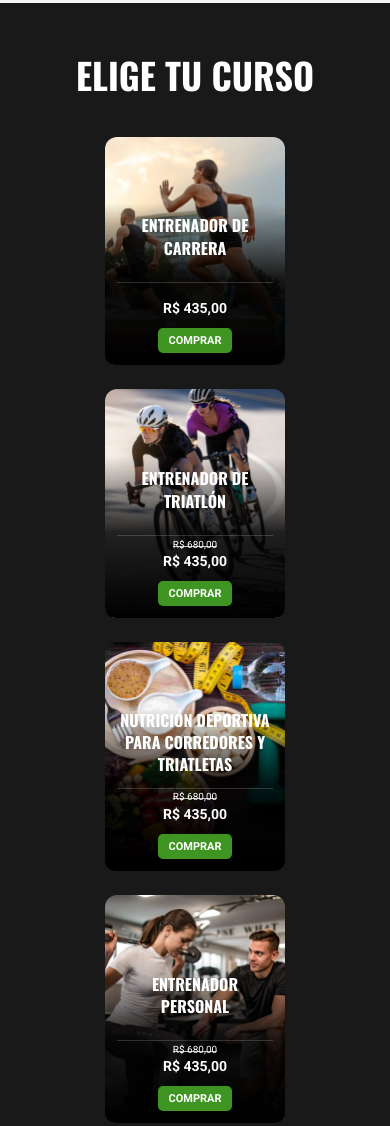
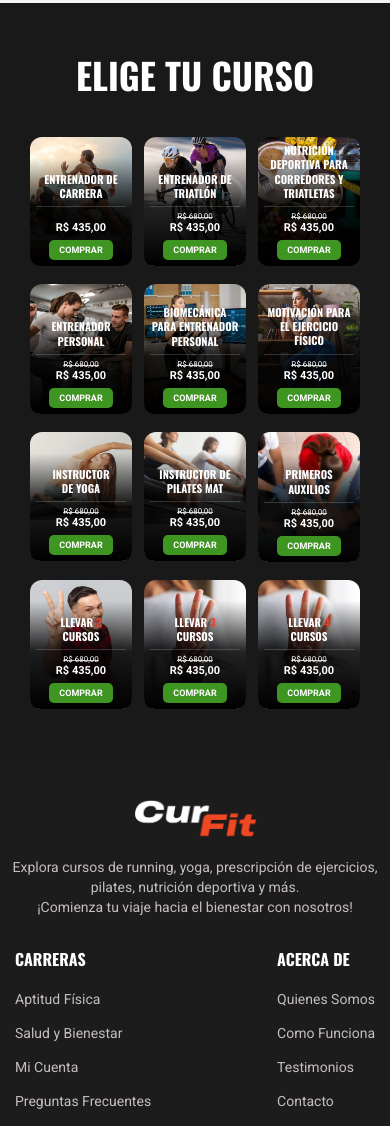
Before and after one commit to JD-01/curfit, a plain HTML site: page index.html in a window 390 px wide. Shown: the part 1520-2646 px from the top of the page. Drawn offline with Linux system fonts and the light colour scheme; a web font is replaced by a local one.

Commit message:
curfit-commit-1.1.2.3

```diff
--- a/css/cf_index.css
+++ b/css/cf_index.css
@@ -34,7 +34,6 @@
   background-position: center 78px;
   background-repeat: no-repeat;
   background-size: auto;
-  /*background-color: red;*/
 }
 /* == Parrafo Eleva tu Experiencia == */
 .cf_contenedor-header_d-1_p-1 {
@@ -145,7 +144,7 @@
 }
 /* == Contenedor de párrafos == */
 .cf_main_d-1_d-1_d-1_d-2 .d-t-1_d-2 {
-  max-width: 600px;
+  max-width: 600px; /*590px*/
   width: 100%;
 }
 /* == Parrafo beneficio == */
@@ -216,7 +215,6 @@
   min-height: 314px;
   padding: 0 24px 24px;
   border-radius: 0 0 10px 10px;
-  /* background: linear-gradient(180deg, rgba(0, 0, 0, 0) 0%, rgba(0, 0, 0, 0.68) 47%, #000000 100%); */
   background: linear-gradient(180deg, rgba(0, 0, 0, 0) 0%, rgba(0, 0, 0, 0.86) 47%, #000 100%);
 }
 /* == Enlace nombre del curso == */
@@ -224,10 +222,8 @@
   display: flex;
   justify-content: center;
   align-items: center;
-  /* min-height: 45px; */
   min-height: 67px;
   text-decoration: none;
-  /* background-color: red; */
 }
 /* == Párrafo de enlace nombre del curso == */
 .cf_main_d-2_d-1_d-1_d-t-1_d-1_a-1 p {
@@ -260,7 +256,7 @@
 .cf_main_d-2_d-1_d-1_d-t-1_d-1_d-1_d-1 {
   display: block;
   position: relative;
-  margin: auto;
+  margin: 0 auto;
 }
 /* == Barra horizontal de tachado == */
 .cf_main_d-2_d-1_d-1_d-t-1_d-1_d-1_d-1 hr {
@@ -326,7 +322,7 @@
   }
 }
 /* == Resolución de ancho máximo de 670px =================== */
-@media (max-width: 670px) /*652px*/
+@media (max-width: 670px)
 {
   /* == Contenedor Elige tu Curso == */
   .cf_main_d-2 {
@@ -338,7 +334,7 @@
   }
   /* == Contenedor de cursos == */
   .cf_main_d-2_d-1_d-1 {
-    gap: 24px 12px;
+    gap: 18px 12px;
     margin-top: 40px;
   }
   /* == Contenedor de curso (Tipo 1) == */
@@ -353,8 +349,12 @@
   }
   /* == Contenedor de nombre del curso, precios y botón comprar == */
   .cf_main_d-2_d-1_d-1_d-t-1_d-1 {
-    min-height: 160px;
+    min-height: 186px;
     padding: 0 12px 12px;
+  }
+  /* == Enlace nombre del curso == */
+  .cf_main_d-2_d-1_d-1_d-t-1_d-1_a-1 {
+    min-height: 44px;
   }
   /* == Párrafo de enlace nombre del curso == */
   .cf_main_d-2_d-1_d-1_d-t-1_d-1_a-1 p {
@@ -380,7 +380,7 @@
   }
   /* == Enlace Comprar == */
   .cf_main_d-2_d-1_d-1_d-t-1_d-1_a-2 {
-    max-width: 74px;
+    max-width: 84px;
     min-height: 25px;
     margin: 12px auto 0;
     padding: 6px 6px 0;
@@ -447,6 +447,58 @@
   .cf_main_d-1_d-1_d-1_d-2 .d-t-1_d-2_p-2 {
     font-size: 1em;
   }
+  /* == Contenedor de curso (Tipo 1) == */
+  .cf_main_d-2_d-1_d-1_d-t-1 {
+    max-width: 102px;
+    min-height: 129px;
+  }
+  /* == Imagen del curso == */
+  .cf_main_d-2_d-1_d-1_d-t-1 img {
+    max-width: 102px;
+    min-height: 129px;
+  }
+  /* == Contenedor de nombre del curso, precios y botón comprar == */
+  .cf_main_d-2_d-1_d-1_d-t-1_d-1 {
+    min-height: 108px;
+    padding: 0 6px 6px;
+  }
+  /* == Enlace nombre del curso == */
+  .cf_main_d-2_d-1_d-1_d-t-1_d-1_a-1 {
+    min-height: 28px;
+  }
+  /* == Párrafo de enlace nombre del curso == */
+  .cf_main_d-2_d-1_d-1_d-t-1_d-1_a-1 p {
+    font-size: 0.6875em;
+    line-height: 1.3em;
+  }
+  /* == Contenedor de párrafos precio anterior y precio actual == */
+  .cf_main_d-2_d-1_d-1_d-t-1_d-1_d-1 {
+    gap: 0;
+    min-height: 28px;
+    margin-top: 6px;
+  }
+  /* == Barra horizontal de tachado == */
+  .cf_main_d-2_d-1_d-1_d-t-1_d-1_d-1_d-1 hr {
+    top: 5px;
+  }
+  /* == Párrafo precio anterior == */
+  .cf_main_d-2_d-1_d-1_d-t-1_d-1_d-1_d-1 p {
+    font-size: 0.5625em;
+    font-size: 0.5em;
+  }
+  /* == Párrafo precio actual == */
+  .cf_main_d-2_d-1_d-1_d-t-1_d-1_d-1_p-2 {
+    font-size: 0.6875em;
+  }
+  /* == Enlace Comprar == */
+  .cf_main_d-2_d-1_d-1_d-t-1_d-1_a-2 {
+    max-width: 64px;
+    min-height: 20px;
+    margin: 6px auto 0;
+    padding: 5px 3px 0;
+    font-size: 0.625em;
+    font-size: 0.5625em;
+  }
 }
 /* == Resolución de ancho mínimo de 360px =================== */
 @media (max-width: 360px)
--- a/index.html
+++ b/index.html
@@ -896,7 +896,6 @@
         </div>
 
 
-
       </div>
 
     </div>
@@ -1089,7 +1088,7 @@
 
 <!-- == ## Scripts ###################################################################################################### == -->
 
-<script src="js/global.js"></script>
+<script src="js/global_p-1.js"></script>
 
 <!-- == ################################################################################################################# == -->
 
```
